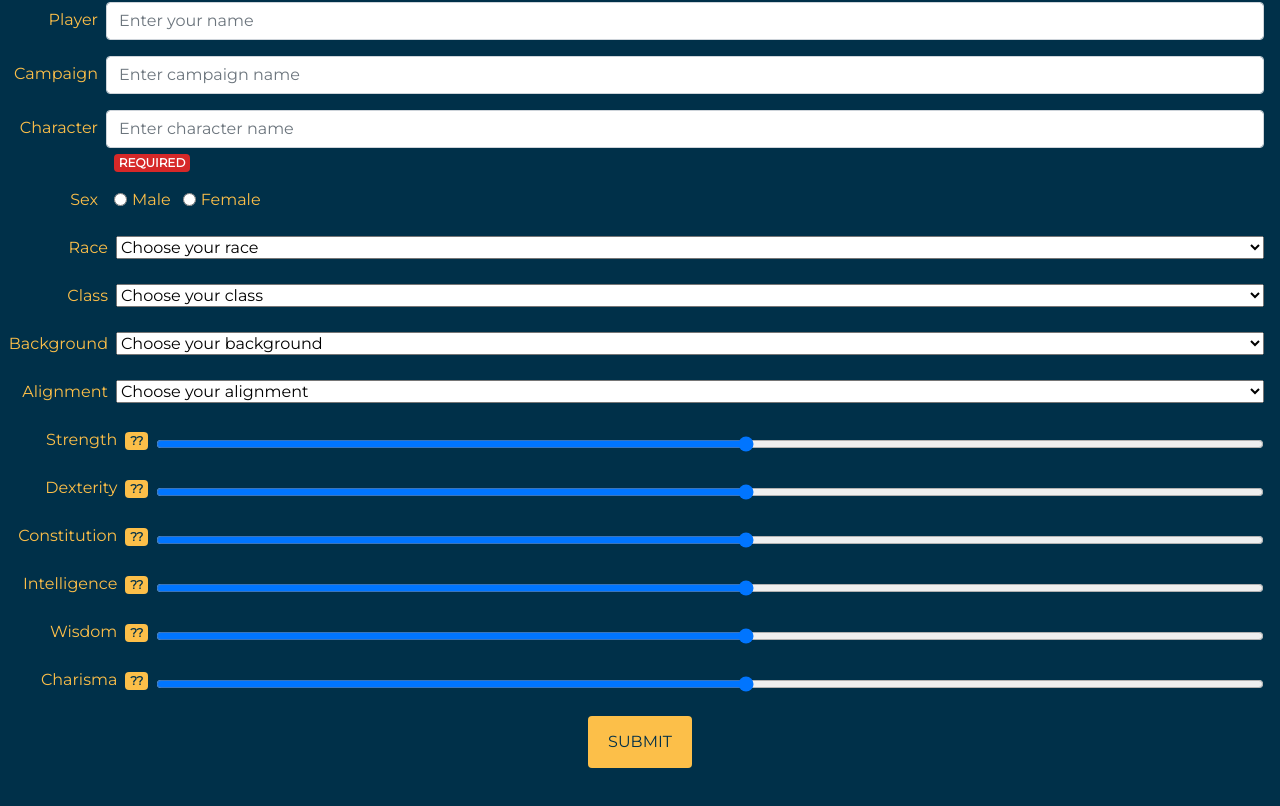
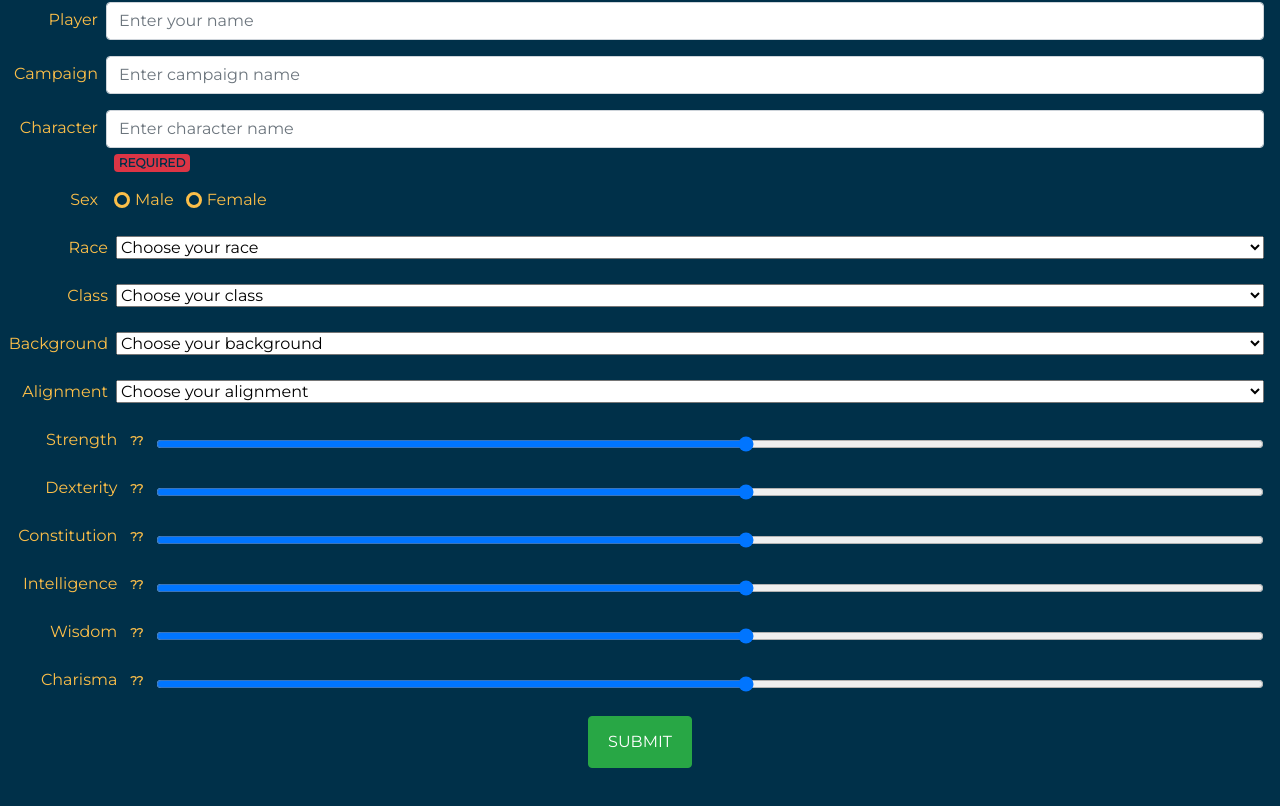
Before and after one commit to alisoftengine/dndcc, a React (Create React App) app: page / in a window 1280 px wide. Shown: the part 330-1136 px from the top of the page. Built offline with nearby package versions, Linux system fonts and the light colour scheme; a web font is replaced by a local one.

Commit message:
Added styles for character cards

```diff
--- a/src/Components/Characters.jsx
+++ b/src/Components/Characters.jsx
@@ -1,7 +1,8 @@
 import { useState, useEffect } from 'react';
-import { Link } from 'react-router-dom';
+import Button from 'react-bootstrap/Button';
+import ListGroup from 'react-bootstrap/ListGroup';
 import axios from 'axios';
-import { ListGroup } from 'react-bootstrap';
+
 import '../Styles/Characters.css';
 
 export default function Characters() {
@@ -18,34 +19,25 @@ export default function Characters() {
    }, []);
 
    return (
-      <section>
-         {characters &&
-            characters.map(characterInfo => {
-               return (
-                  <ListGroup variant='flush'>
-                     <ListGroup.Item>
-                        <div className='character'>
-                           <li className='list-group-item'>
-                              <span className='character-name'>
-                                 {characterInfo.name}
-                              </span>
-                              <Link
-                                 className='character-link'
-                                 to={`/characters/${characterInfo._id}`}
-                                 key={characterInfo._id}>
-                                 <button
-                                    type='button'
-                                    className='btn btn-outline-dark btn-sm'
-                                    id='view-button'>
-                                    View Character
-                                 </button>
-                              </Link>
-                           </li>
-                        </div>
-                     </ListGroup.Item>
-                  </ListGroup>
-               );
-            })}
-      </section>
+      <ListGroup>
+         {characters.map(characterInfo => {
+            return (
+               <ListGroup.Item key={characterInfo._id} className='character'>
+                  <p className='character-name'>{characterInfo.name}</p>
+                  <div className='controls'>
+                     <Button className='view-button' variant='success'>
+                        VIEW
+                     </Button>
+                     <Button className='edit-button' variant='dark'>
+                        EDIT
+                     </Button>
+                     <Button className='delete-button' variant='danger'>
+                        DELETE
+                     </Button>
+                  </div>
+               </ListGroup.Item>
+            );
+         })}
+      </ListGroup>
    );
 }
--- a/src/Components/Landing.js
+++ b/src/Components/Landing.js
@@ -211,7 +211,9 @@ export default function Landing() {
                   value={character.name}
                   onChange={handleChange}
                />
-               <Badge className='required'>REQUIRED</Badge>
+               <Badge className='required' variant='danger'>
+                  REQUIRED
+               </Badge>
             </Form.Group>
 
             <Form.Group className='sex-container'>
@@ -304,9 +306,7 @@ export default function Landing() {
                <Form.Group key={ability} className='range-container'>
                   <div className='stat-container'>
                      <Form.Label>{toTitleCase(ability)}</Form.Label>
-                     <Badge className='stat'>
-                        {character.abilities[ability] || '??'}
-                     </Badge>
+                     <Badge>{character.abilities[ability] || '??'}</Badge>
                   </div>
                   <Form.Control
                      type='range'
@@ -319,7 +319,9 @@ export default function Landing() {
                </Form.Group>
             ))}
 
-            <Button type='submit'>SUBMIT</Button>
+            <Button type='submit' variant='success'>
+               SUBMIT
+            </Button>
          </Form>
       </div>
    );
--- a/src/Styles/Characters.css
+++ b/src/Styles/Characters.css
@@ -1,13 +1,23 @@
-#view-button {
-   display: flex;
-   width: 5rem;
+.character {
+   color: var(--bg);
+   background-color: var(--fg);
+   margin: 1rem;
+   border-radius: 6px;
 }
 
-.character-link {
-   width: 10rem;
+.character p {
+   font-family: var(--main-font);
+}
+
+.controls {
+   display: flex;
+   justify-content: space-between;
+}
+
+.controls button {
+   min-width: 80px;
 }
 
 .character-name {
-   font-style: bold;
-   font-size: 2rem;
+   font-size: 1.5rem;
 }
--- a/src/Styles/Landing.css
+++ b/src/Styles/Landing.css
@@ -50,8 +50,7 @@
 }
 
 .character-name-container .required {
-   color: white;
-   background-color: var(--accent);
+   color: var(--bg);
    grid-row: 2 / span 1;
    justify-self: start;
    margin-left: 0.5rem;
@@ -61,6 +60,19 @@
    display: flex;
    align-self: start;
    margin-left: 0.5rem;
+}
+
+.sex-options input {
+   appearance: none;
+   width: 1rem;
+   height: 1rem;
+   border: 3px solid var(--fg);
+   border-radius: 50%;
+   transition: all 0.2s linear;
+}
+
+.sex-options input:checked {
+   border-width: 8px;
 }
 
 .dropdown-container {
@@ -79,21 +91,7 @@
    margin-right: 0.5rem;
 }
 
-.stat {
-   color: var(--bg);
-   background-color: var(--fg);
-}
-
 .create-form button {
-   color: var(--bg);
-   background-color: var(--fg);
    font-size: 1rem;
-   border-color: transparent;
    padding: 0.8rem 1.2rem;
 }
-
-.create-form button:hover {
-   color: var(--bg);
-   background-color: var(--hover);
-   border-color: transparent;
-}
--- a/src/Styles/Navigation.css
+++ b/src/Styles/Navigation.css
@@ -1,5 +1,5 @@
 .navbar {
-   background-color: var(--accent);
+   background-color: var(--danger);
 }
 
 .navbar-nav .nav-item .nav-link,
--- a/src/index.css
+++ b/src/index.css
@@ -1,7 +1,6 @@
 @import url('https://fonts.googleapis.com/css2?family=Montserrat&family=Potta+One&display=swap');
 
 :root {
-   --accent: #d62828;
    --hover: #f77f00;
    --fg: #fcbf49;
    --bg: #003049;
```
